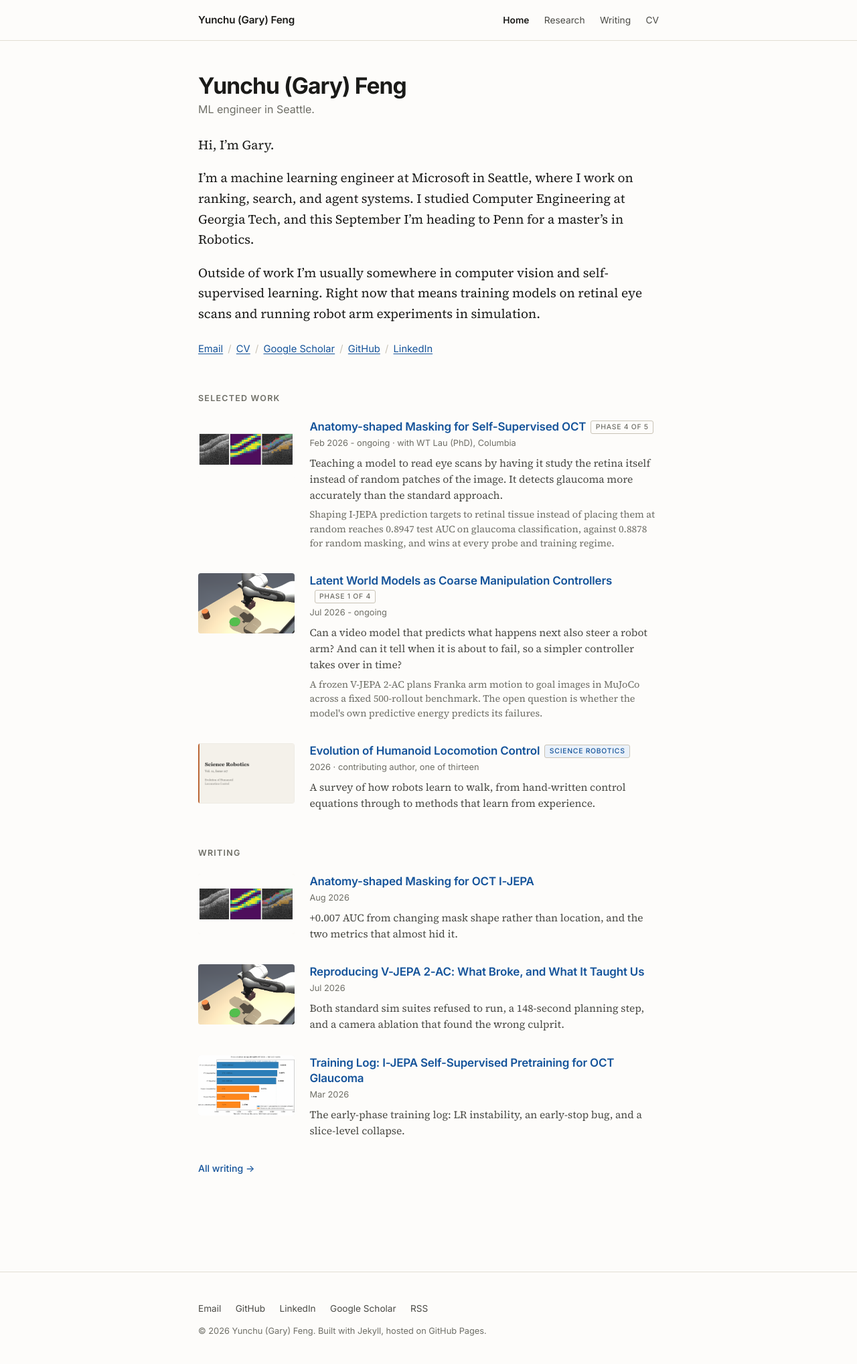
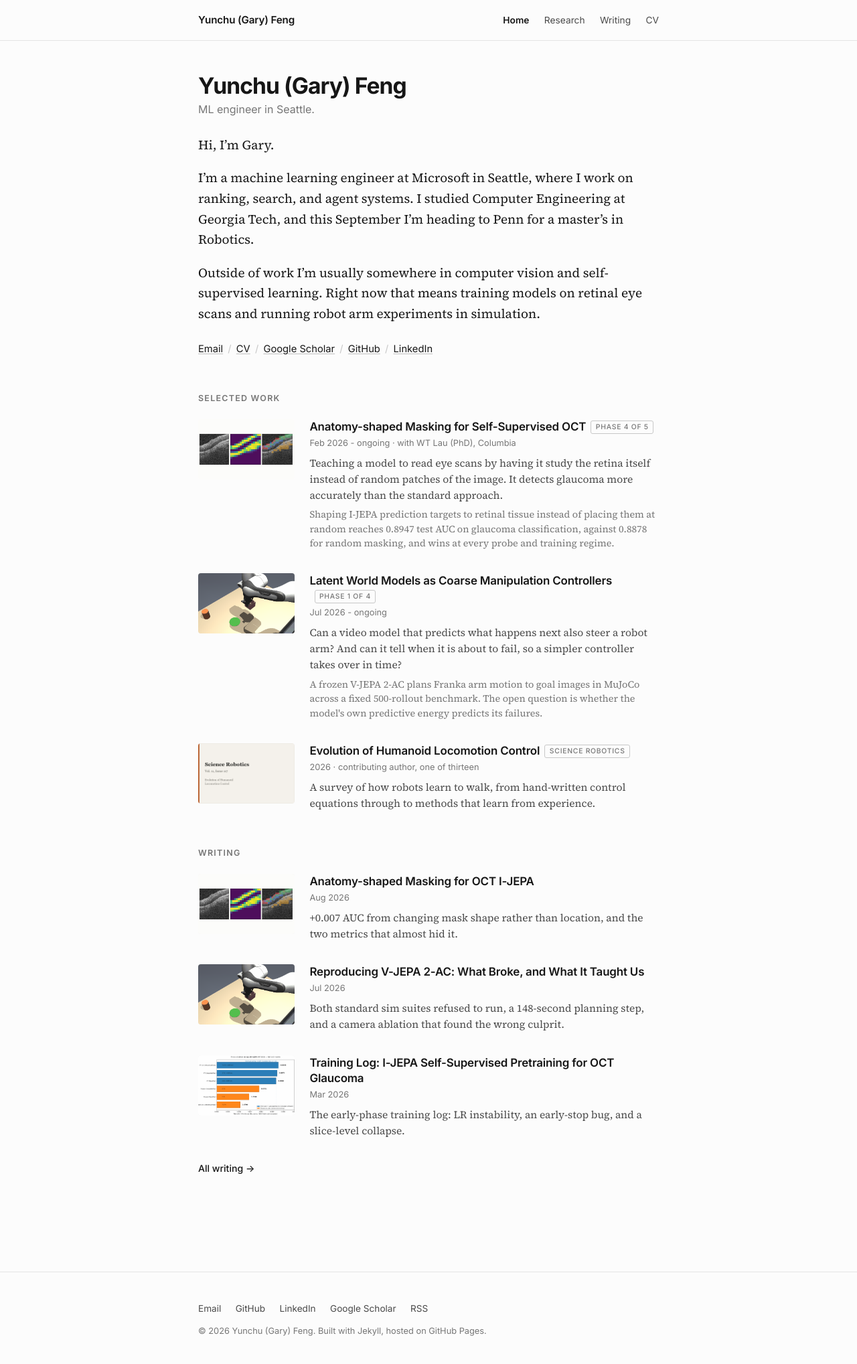
Before and after one commit to yfeng0206/yfeng0206.github.io, a Jekyll site: the page built from index.md, in a window 1280 px wide. Shown: the whole page at 67% size. Built offline with Jekyll 4.4.1, drawn with Linux system fonts in a browser that asks for light colours.

Commit message:
Monochrome palette: strip colour back to the images
Titles, links, badges and table emphasis were all carrying colour, which made
listings read as busy. Now the only colour on the site comes from the project
thumbnails and figures.

- Links and titles use the text colour with a soft grey underline that darkens
  on hover, instead of blue.
- Publication badge and status badges are grey outlines.
- Best-result table cells are bold rather than green.
- Blockquote and callout bars are grey hairlines rather than rust.
- Primary buttons are near-black; secondary buttons are outline only.
- Background moves from warm cream to a neutral off-white.

Co-authored-by: Copilot <223556219+Copilot@users.noreply.github.com>
Copilot-Session: 842d0d62-03a9-48d3-8d1c-033bd1a377df

```diff
--- a/assets/css/main.scss
+++ b/assets/css/main.scss
@@ -6,22 +6,22 @@
    Tokens
    ============================================================ */
 :root{
-  --bg:#FDFCFA;
-  --surface:#F5F3EE;
-  --surface-2:#EFECE5;
-  --table-header-bg:#F0EDE6;
-  --table-stripe:#F8F6F2;
-  --code-bg:#F2F0EA;
-  --border:#E2DED4;
-  --border-strong:#C9C3B6;
-  --text:#1A1A18;
-  --text-secondary:#4A4A45;
-  --text-muted:#6E6E66;
-  --link:#14539A;
-  --link-hover:#0B3E77;
-  --accent:#B3541E;
-  --success:#2F7D4F;
-  --figure-card:#F4F2ED;
+  --bg:#FCFCFC;
+  --surface:#F4F4F4;
+  --surface-2:#EDEDED;
+  --table-header-bg:#F2F2F2;
+  --table-stripe:#FAFAFA;
+  --code-bg:#F3F3F3;
+  --border:#E4E4E4;
+  --border-strong:#C8C8C8;
+  --text:#161616;
+  --text-secondary:#4A4A4A;
+  --text-muted:#767676;
+  --link:#161616;
+  --link-hover:#000000;
+  --accent:#161616;
+  --success:#161616;
+  --figure-card:#F4F4F4;
 
   --font-serif:"Source Serif 4",Charter,Georgia,"Times New Roman",serif;
   --font-ui:"Inter",-apple-system,BlinkMacSystemFont,"Segoe UI",Roboto,"Helvetica Neue",Arial,sans-serif;
@@ -46,10 +46,11 @@ body{
   -moz-osx-font-smoothing:grayscale;
 }
 
-::selection{background:#E8DFCF;color:var(--text)}
+::selection{background:#E6E6E6;color:var(--text)}
 
-a{color:var(--link);text-decoration:underline;text-decoration-thickness:1px;text-underline-offset:2px}
-a:hover{color:var(--link-hover)}
+a{color:var(--link);text-decoration:underline;text-decoration-thickness:1px;
+  text-underline-offset:2px;text-decoration-color:#BFBFBF}
+a:hover{color:var(--link-hover);text-decoration-color:var(--text)}
 a:focus-visible,button:focus-visible{outline:2px solid var(--link);outline-offset:2px;border-radius:2px}
 
 .skip-link{position:absolute;left:-9999px;top:0;background:var(--bg);padding:.6rem 1rem;z-index:100}
@@ -119,7 +120,7 @@ img{max-width:100%;height:auto}
 .prose li{margin-bottom:.35rem}
 .prose li>ul,.prose li>ol{margin:.35rem 0 .35rem}
 .prose blockquote{margin:1.8rem 0;padding:.9rem 1.2rem;background:var(--surface);
-  border-left:3px solid var(--accent);border-radius:0 6px 6px 0;font-size:.98rem;color:var(--text-secondary)}
+  border-left:2px solid var(--border-strong);border-radius:0 4px 4px 0;font-size:.98rem;color:var(--text-secondary)}
 .prose blockquote p:last-child{margin-bottom:0}
 .prose hr{border:0;border-top:1px solid var(--border);margin:2.6rem 0}
 .prose strong{font-weight:600}
@@ -159,7 +160,7 @@ pre code{background:none;padding:0;font-size:.8rem;white-space:pre}
 .prose td{padding:.55rem .85rem;border-bottom:1px solid var(--border);color:var(--text);vertical-align:top}
 .prose tbody tr:last-child td{border-bottom:0}
 .prose tbody tr:nth-child(even){background:var(--table-stripe)}
-.prose td strong{color:var(--success);font-weight:600}
+.prose td strong{color:var(--text);font-weight:650}
 .prose th[style*="right"],.prose td[style*="right"]{text-align:right}
 .prose th[style*="center"],.prose td[style*="center"]{text-align:center}
 .table-caption{font-family:var(--font-ui);font-size:.83rem;color:var(--text-muted);
@@ -182,10 +183,10 @@ pre code{background:none;padding:0;font-size:.8rem;white-space:pre}
 .btn{display:inline-block;font-family:var(--font-ui);font-size:.85rem;font-weight:500;
   padding:.42rem .85rem;border-radius:6px;border:1px solid var(--border-strong);
   color:var(--text-secondary);background:var(--bg);text-decoration:none;margin:0 .4rem .5rem 0}
-.btn:hover{border-color:var(--link);color:var(--link);text-decoration:none}
-.btn--primary{background:var(--link);border-color:var(--link);color:#fff}
-.btn--primary:hover{background:var(--link-hover);border-color:var(--link-hover);color:#fff}
-.btn--info{background:var(--surface);border-color:var(--border-strong);color:var(--text-secondary)}
+.btn:hover{border-color:var(--text);color:var(--text);text-decoration:none}
+.btn--primary{background:var(--text);border-color:var(--text);color:#fff}
+.btn--primary:hover{background:#000;border-color:#000;color:#fff}
+.btn--info{background:transparent;border-color:var(--border-strong);color:var(--text-secondary)}
 .btn--inverse{background:var(--bg)}
 .btn-row{margin:0 0 1.6rem}
 
@@ -199,8 +200,8 @@ pre code{background:none;padding:0;font-size:.8rem;white-space:pre}
 .work-item:hover .work-thumb{opacity:1}
 .work-title{font-family:var(--font-ui);font-size:1.06rem;font-weight:600;margin:0 0 .2rem;
   letter-spacing:-.01em;line-height:1.35}
-.work-title a{text-decoration:none}
-.work-title a:hover{text-decoration:underline}
+.work-title a{text-decoration:none;color:var(--text)}
+.work-title a:hover{text-decoration:underline;text-decoration-color:var(--border-strong)}
 .work-meta{font-family:var(--font-ui);font-size:.8rem;color:var(--text-muted);margin:0 0 .45rem}
 .work-desc{font-size:.97rem;line-height:1.55;color:var(--text-secondary);margin:0}
 @media (max-width:640px){.work-item{grid-template-columns:1fr;gap:.8rem}}
@@ -214,15 +215,15 @@ pre code{background:none;padding:0;font-size:.8rem;white-space:pre}
 .compact-row:last-child{border-bottom:0}
 .compact-year{font-family:var(--font-ui);font-size:.78rem;color:var(--text-muted);letter-spacing:.02em}
 .compact-body a{font-family:var(--font-ui);font-size:.97rem;font-weight:600;text-decoration:none;
-  letter-spacing:-.01em}
-.compact-body a:hover{text-decoration:underline}
+  letter-spacing:-.01em;color:var(--text)}
+.compact-body a:hover{text-decoration:underline;text-decoration-color:var(--border-strong)}
 .compact-desc{display:block;font-size:.92rem;color:var(--text-secondary);line-height:1.5;margin-top:.15rem}
 
 .badge{display:inline-block;font-family:var(--font-ui);font-size:.65rem;font-weight:500;
   text-transform:uppercase;letter-spacing:.07em;padding:.12rem .4rem;border-radius:3px;
   background:transparent;border:1px solid var(--border-strong);color:var(--text-muted);
   vertical-align:2px;margin-left:.45rem}
-.badge.pub{background:#EAF1F9;color:#14539A}
+.badge.pub{background:transparent;border-color:var(--border-strong);color:var(--text-muted)}
 .pill{display:inline-block;font-family:var(--font-ui);font-size:.76rem;padding:.2rem .6rem;
   border:1px solid var(--border);border-radius:20px;color:var(--text-muted);margin:0 .35rem .4rem 0}
 .tag-row{margin-top:2.5rem}
@@ -252,8 +253,8 @@ pre code{background:none;padding:0;font-size:.8rem;white-space:pre}
 
 /* Utility */
 .intro p:last-child{margin-bottom:0}
-.notice{background:var(--surface);border-left:3px solid var(--accent);padding:.9rem 1.2rem;
-  border-radius:0 6px 6px 0;margin:1.8rem 0;font-size:.97rem;color:var(--text-secondary)}
+.notice{background:var(--surface);border-left:2px solid var(--border-strong);padding:.9rem 1.2rem;
+  border-radius:0 4px 4px 0;margin:1.8rem 0;font-size:.97rem;color:var(--text-secondary)}
 
 /* section note + group heads on the combined research page */
 .section-note{font-family:var(--font-ui);font-size:.9rem;color:var(--text-muted);
```
